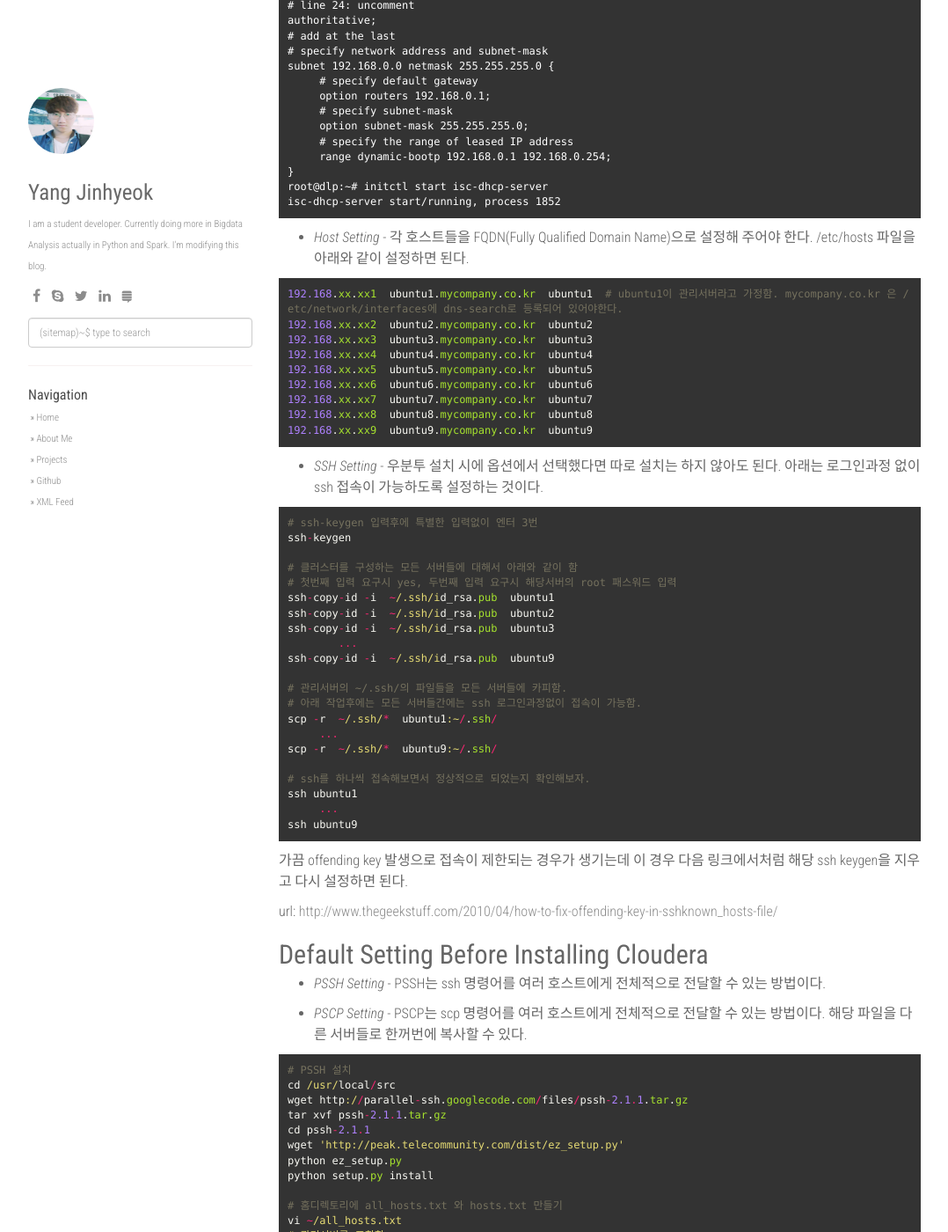
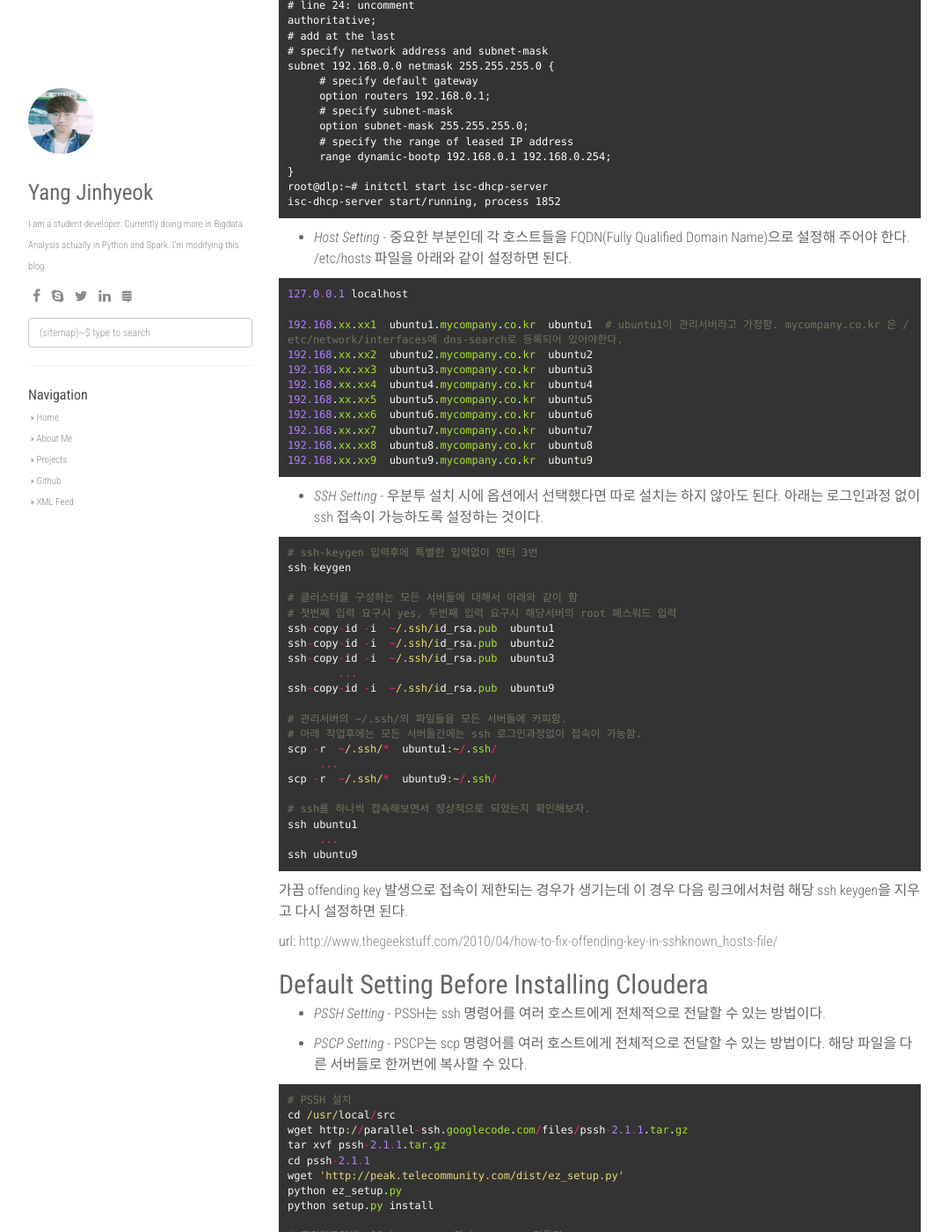
Before and after one commit to Yangyangii/Yangyangii.github.io, a Jekyll site: the page built from _posts/2016-09-27-ubuntu-cloudera-install.markdown, in a window 1280 px wide and 1400 px high, scrolled down 1427 px. Shown: the whole window at 88% size, without its empty margins (53-1131 px from the left). Built offline with Jekyll 4.4.1, drawn with Linux system fonts in a browser that asks for light colours; nearby versions of some CDN libraries; comment, search, counter and statistics services are not loaded.

Commit message:
modified cloudera posts

````diff
--- a/_posts/2016-09-27-ubuntu-cloudera-install.markdown
+++ b/_posts/2016-09-27-ubuntu-cloudera-install.markdown
@@ -80,8 +80,10 @@ root@dlp:~# initctl start isc-dhcp-server
 isc-dhcp-server start/running, process 1852
 ```
 
-+   <em>Host Setting</em> - 각 호스트들을 FQDN(Fully Qualified Domain Name)으로 설정해 주어야 한다. /etc/hosts 파일을 아래와 같이 설정하면 된다.
++   <em>Host Setting</em> - 중요한 부분인데 각 호스트들을 FQDN(Fully Qualified Domain Name)으로 설정해 주어야 한다. /etc/hosts 파일을 아래와 같이 설정하면 된다.
 {% highlight ruby %}
+127.0.0.1 localhost
+
 192.168.xx.xx1  ubuntu1.mycompany.co.kr  ubuntu1  # ubuntu1이 관리서버라고 가정함. mycompany.co.kr 은 /etc/network/interfaces에 dns-search로 등록되어 있어야한다.
 192.168.xx.xx2  ubuntu2.mycompany.co.kr  ubuntu2
 192.168.xx.xx3  ubuntu3.mycompany.co.kr  ubuntu3
````
Also changed, not shown: other parts of _posts/2016-09-27-ubuntu-cloudera-install.markdown (+1 -1 lines).
